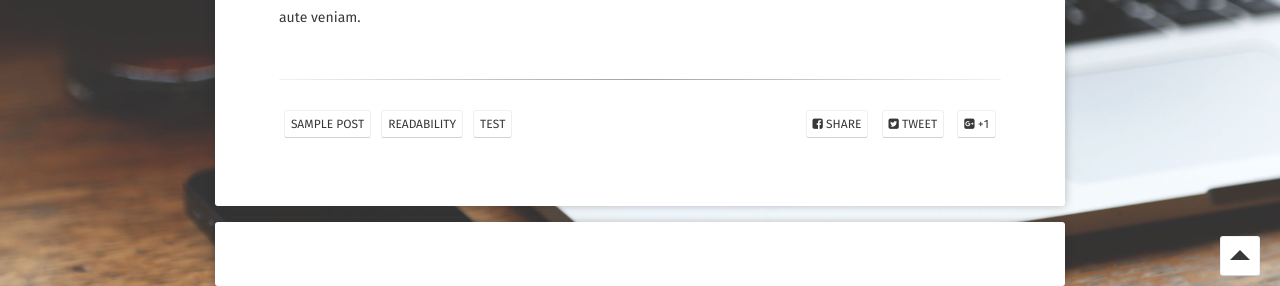
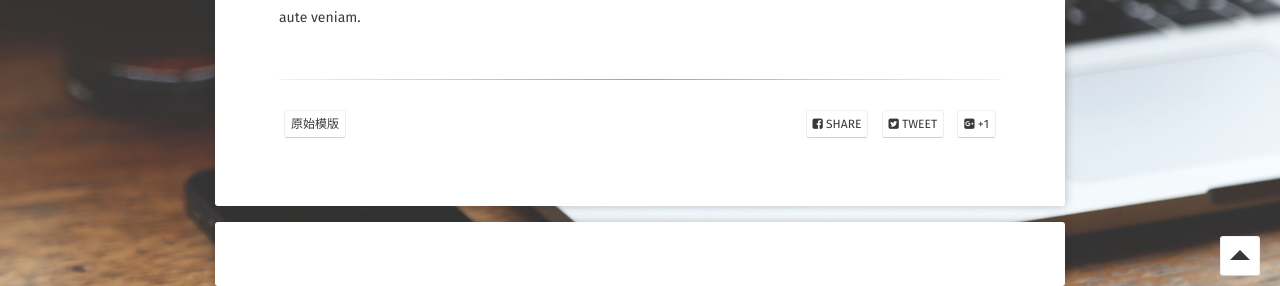
Before and after one commit to binEleanor/binEleanor.github.io, a Jekyll site: the page built from _posts/2012-05-22-readability-post.md, in a window 1280 px wide and 900 px high, scrolled down 1629 px. Shown: the part 614-900 px from the top of the window. Built offline with Jekyll 4.4.1, drawn with Linux system fonts in a browser that asks for light colours; some web fonts are replaced; comment, search, counter and statistics services are not loaded.

Commit message:
Update 2012-05-22-readability-post.md

```diff
--- a/_posts/2012-05-22-readability-post.md
+++ b/_posts/2012-05-22-readability-post.md
@@ -3,7 +3,7 @@ layout: post
 title: "Testing Readability with a Bunch of Text"
 date: 2012-05-22
 excerpt: "A ton of text to test readability."
-tags: [sample post, readability, test]
+tags: [原始模版]
 comments: true
 ---
 
```
